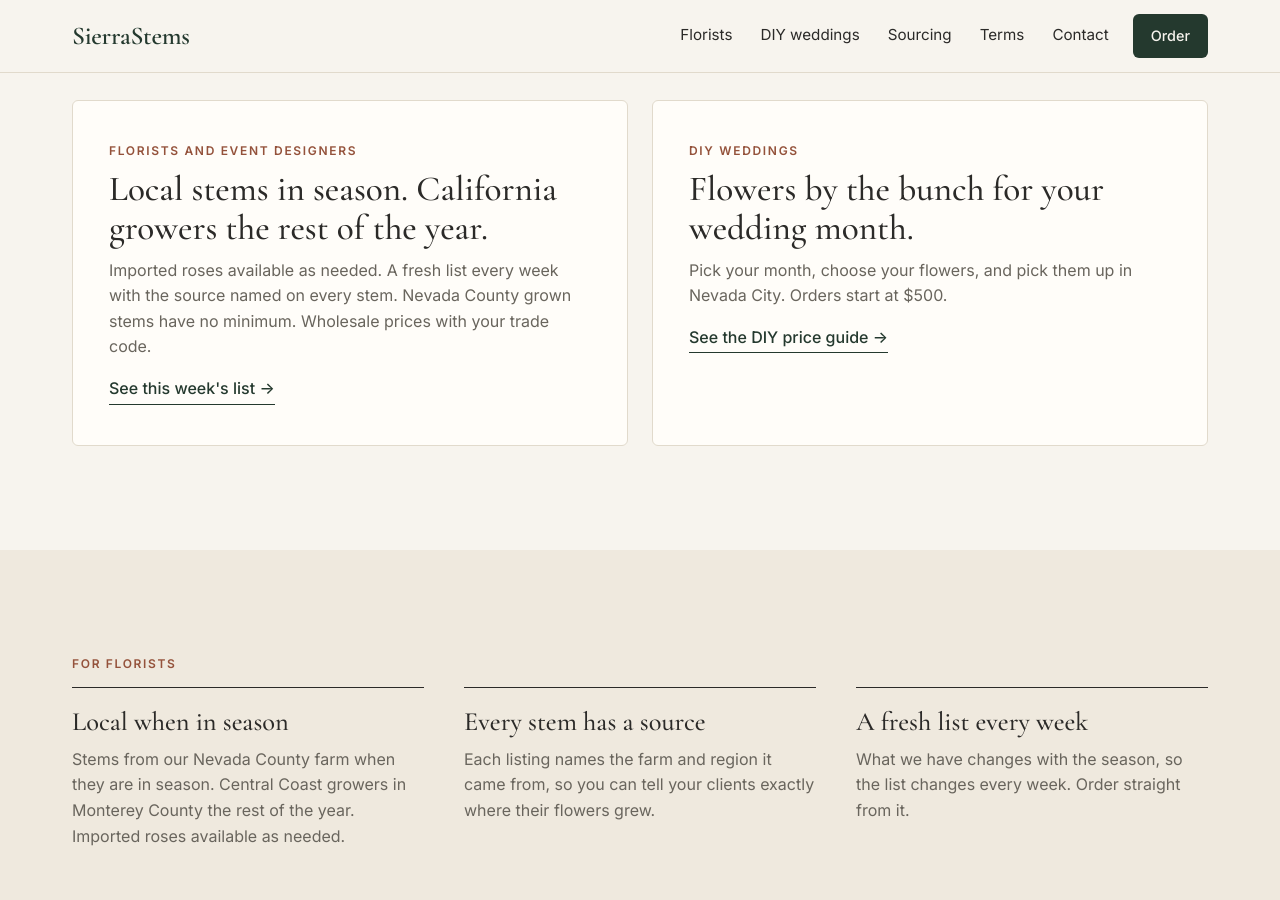
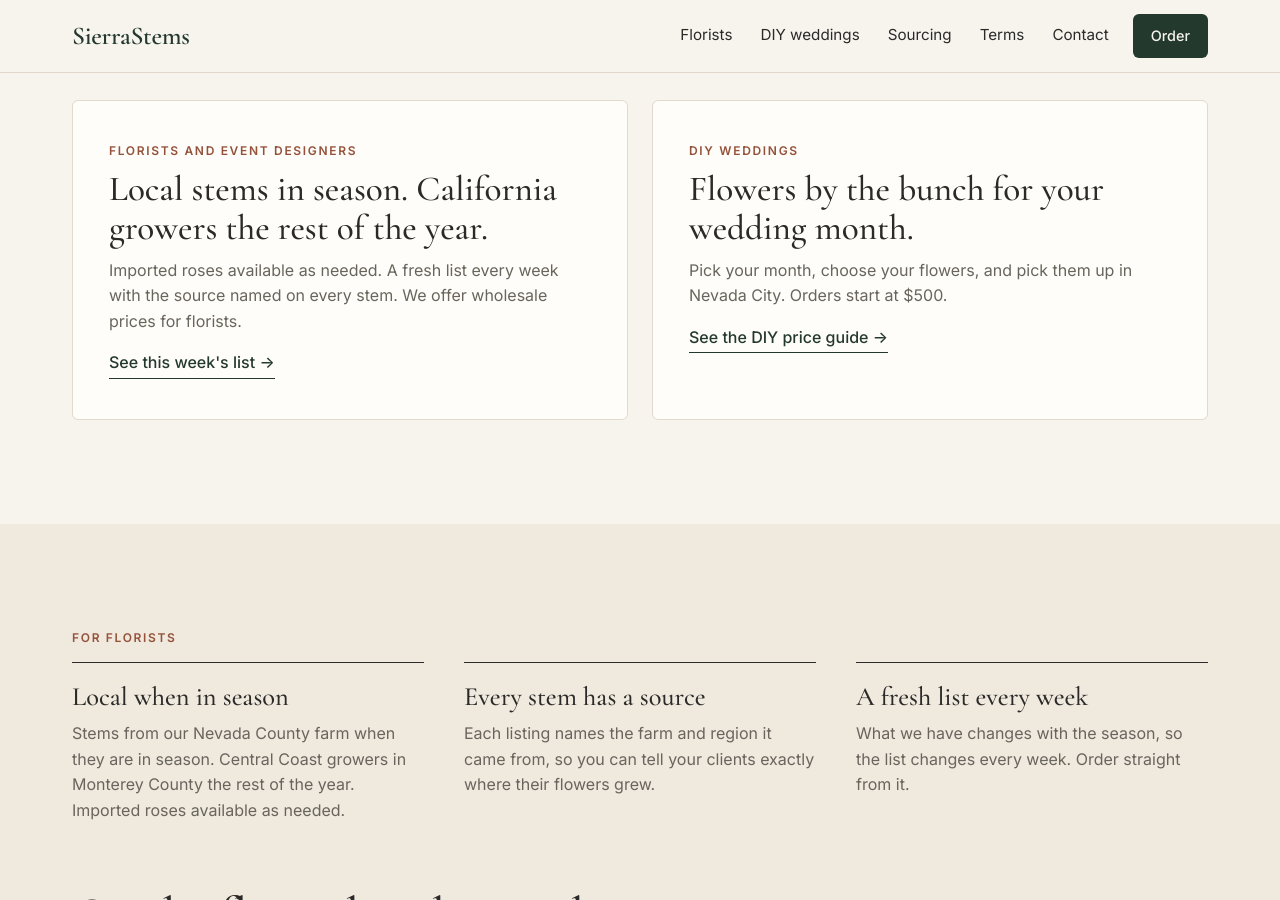
Before and after one commit to jshplhm/sierrastems, a Jekyll site: the page built from index.html, in a window 1280 px wide and 900 px high, scrolled down 905 px. Built offline with Jekyll 4.4.1, drawn with Linux system fonts in a browser that asks for light colours.

Commit message:
Home: florist card says we offer wholesale prices for florists
Co-Authored-By: Claude Opus 5.5 <noreply@anthropic.com>
Claude-Session: https://claude.ai/code/session_012d4NNvuZZmyaY4YyJAbTUg

```diff
--- a/index.html
+++ b/index.html
@@ -26,7 +26,7 @@ scripts:
     <a class="door" href="{{ '/availability/' | relative_url }}">
       <span class="eyebrow">Florists and event designers</span>
       <span class="door-title">Local stems in season. California growers the rest of the year.</span>
-      <span class="door-copy">Imported roses available as needed. A fresh list every week with the source named on every stem. Nevada County grown stems have no minimum. Wholesale prices with your trade code.</span>
+      <span class="door-copy">Imported roses available as needed. A fresh list every week with the source named on every stem. We offer wholesale prices for florists.</span>
       <span class="link-arrow">See this week's list</span>
     </a>
     <a class="door" href="{{ '/diy/' | relative_url }}">
```
